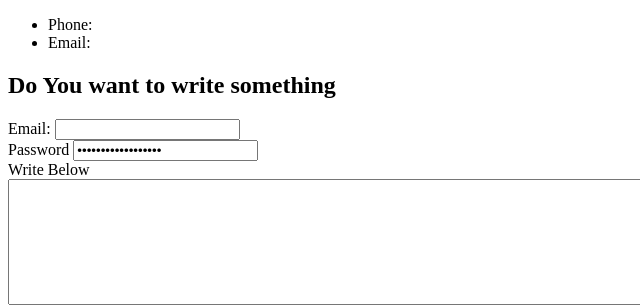
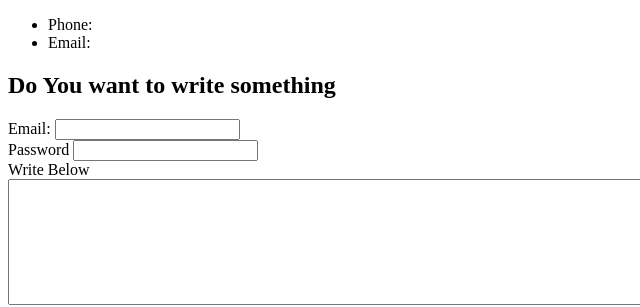
Before and after one commit to anjanbera/cv, a plain HTML site: page contactme.html in a window 1280 px wide. Shown: the top 307 px of the page, 0-640 px from the left. Drawn offline with Linux system fonts and the light colour scheme.

Commit message:
Update contactme.html

```diff
--- a/contactme.html
+++ b/contactme.html
@@ -14,7 +14,7 @@
       <label for="">Email:</label>
       <input type="email" name="" value=""><br>
       <label for="">Password</label>
-      <input type="password" name="password" value="type your password"><br>
+      <input type="password" name="password" value=""><br>
       <label for="">Write Below</label><br>
       <textarea name="name" rows="8" cols="80"></textarea><br>
       <h4>Do you want to submit</h4>
```
